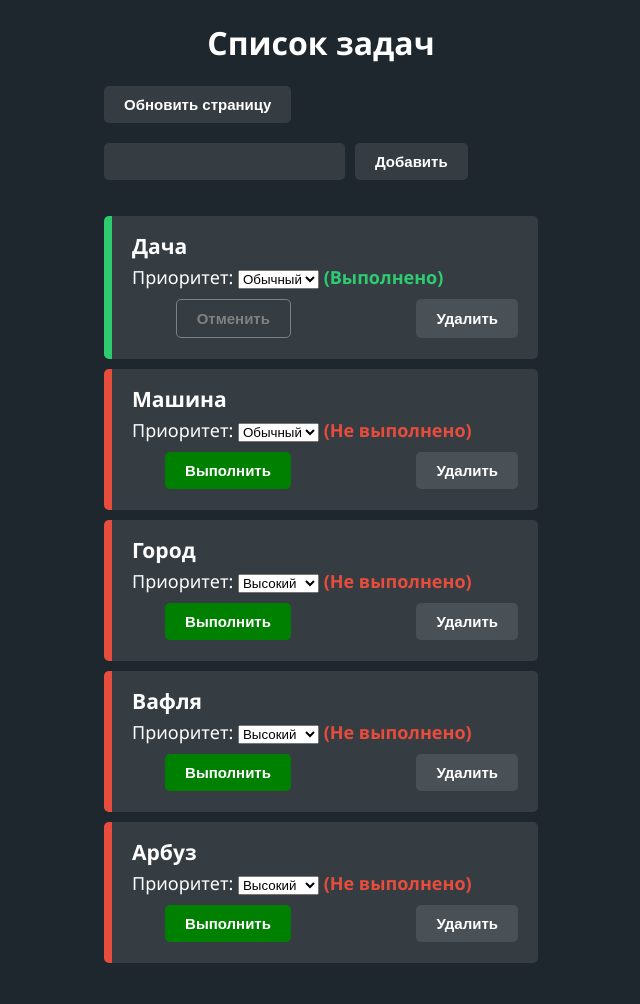
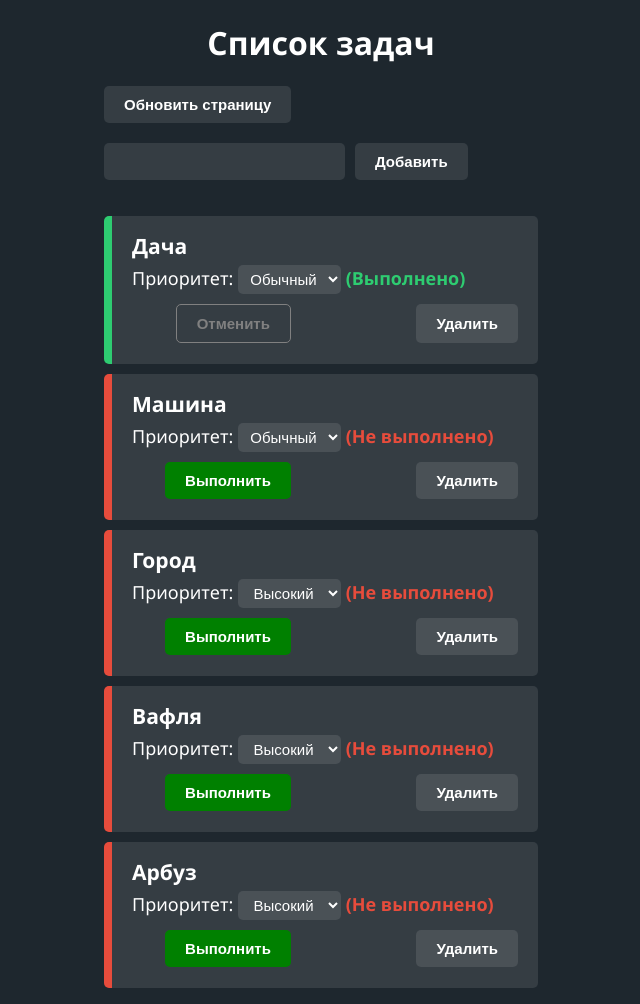
Before and after one commit to MiFix3676/Task-Manager, a Flask app: page /tasks in a window 1280 px wide. Shown: the whole page, without its empty margins (319-959 px from the left). Before the commit the page ends 963 px from the top, so only its background shows below. Run offline with Flask 3, Linux system fonts and the light colour scheme.

Commit message:
Style: обновление дизайна выпадающего списка приоритетов

```diff
--- a/static/style.css
+++ b/static/style.css
@@ -23,10 +23,11 @@ li{
     margin-bottom: 10px;
     border-radius: 5px;
     background-color: rgba(255, 255, 255, 0.1);
-    transition: transform 0.2s;
+    transition: transform 0.2s, box-shadow 0.2s;
     font-size: 18px;
 }
-li:hover {
+li:hover,
+li:focus-within {
     transform: scale(1.05);
     box-shadow: 0 10px 20px rgba(0,0,0,0.5);
     cursor: pointer;
@@ -122,3 +123,19 @@ input{
     color: gray;
     border: 1px solid gray;
 }
+
+.card-priority {
+    border-radius: 5px;
+    border: none;
+    background-color: rgba(255, 255, 255, 0.1);
+    color: #ffffff;
+    padding: 5px 8px;
+    font-size: 15px;
+    text-align: center;
+    color-scheme: dark;
+}
+
+.card-priority option {
+    background-color: #2b2d31;
+
+}
```
